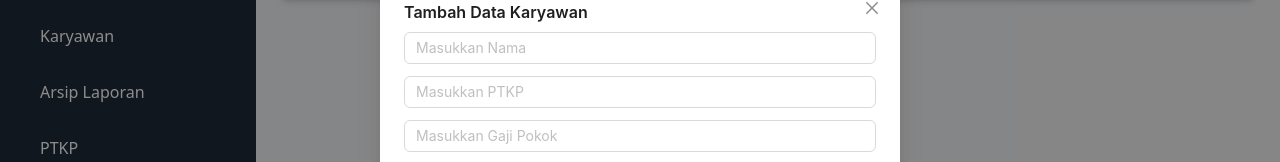
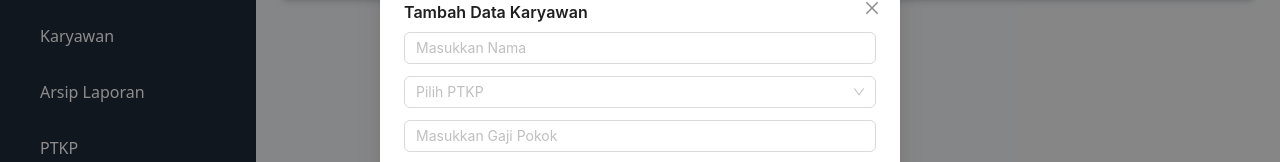
Before and after one commit to mortomulu/tax, a Next.js app: page /dashboard/employee in a window 1280 px wide. Both pictures are taken after a click on the button "Add Data". Shown: the part 120-282 px from the top of the page. Built offline with nearby package versions, Linux system fonts and the light colour scheme.

Commit message:
update: input ptkp

```diff
--- a/package.json
+++ b/package.json
@@ -20,6 +20,7 @@
     "@types/node": "^20",
     "@types/react": "^18",
     "@types/react-dom": "^18",
+    "@types/react-highlight-words": "^0.20.0",
     "autoprefixer": "^10",
     "eslint": "^8",
     "eslint-config-next": "14.0.0",
--- a/pages/dashboard/employee/index.tsx
+++ b/pages/dashboard/employee/index.tsx
@@ -1,7 +1,7 @@
 import { useState } from "react";
 import Layout from "@/components/layouts/Layout";
 import AnotherTable from "@/components/core/AnotherTable";
-import { Button, Modal, Input } from "antd";
+import { Button, Modal, Input, Select } from "antd";
 import { calculateGajiBruto } from "@/helpers/taxCalc";
 
 interface DataType {
@@ -13,6 +13,8 @@ interface DataType {
   gajiNeto: number;
   monthlyTax: number;
 }
+
+const ptkpOptions = ["TK/0", "K/0", "K/1", "K/2", "K/3"];
 
 export default function List() {
   const [data, setData] = useState<DataType[]>([
@@ -166,12 +168,18 @@ export default function List() {
           onChange={(e) => setNewName(e.target.value)}
           className="mb-3"
         />
-        <Input
-          placeholder="Masukkan PTKP"
-          value={newPtkp}
-          onChange={(e) => setNewPtkp(e.target.value)}
+        <Select
+          placeholder="Pilih PTKP"
+          onChange={(value) => setNewPtkp(value)}
           className="mb-3"
-        />
+          style={{ width: "100%" }}
+        >
+          {ptkpOptions.map((option) => (
+            <Select.Option key={option} value={option}>
+              {option}
+            </Select.Option>
+          ))}
+        </Select>
         <Input
           placeholder="Masukkan Gaji Pokok"
           type="number"
```
Also changed, not shown: 1 other file (tests, documents, lock files or other folders).
